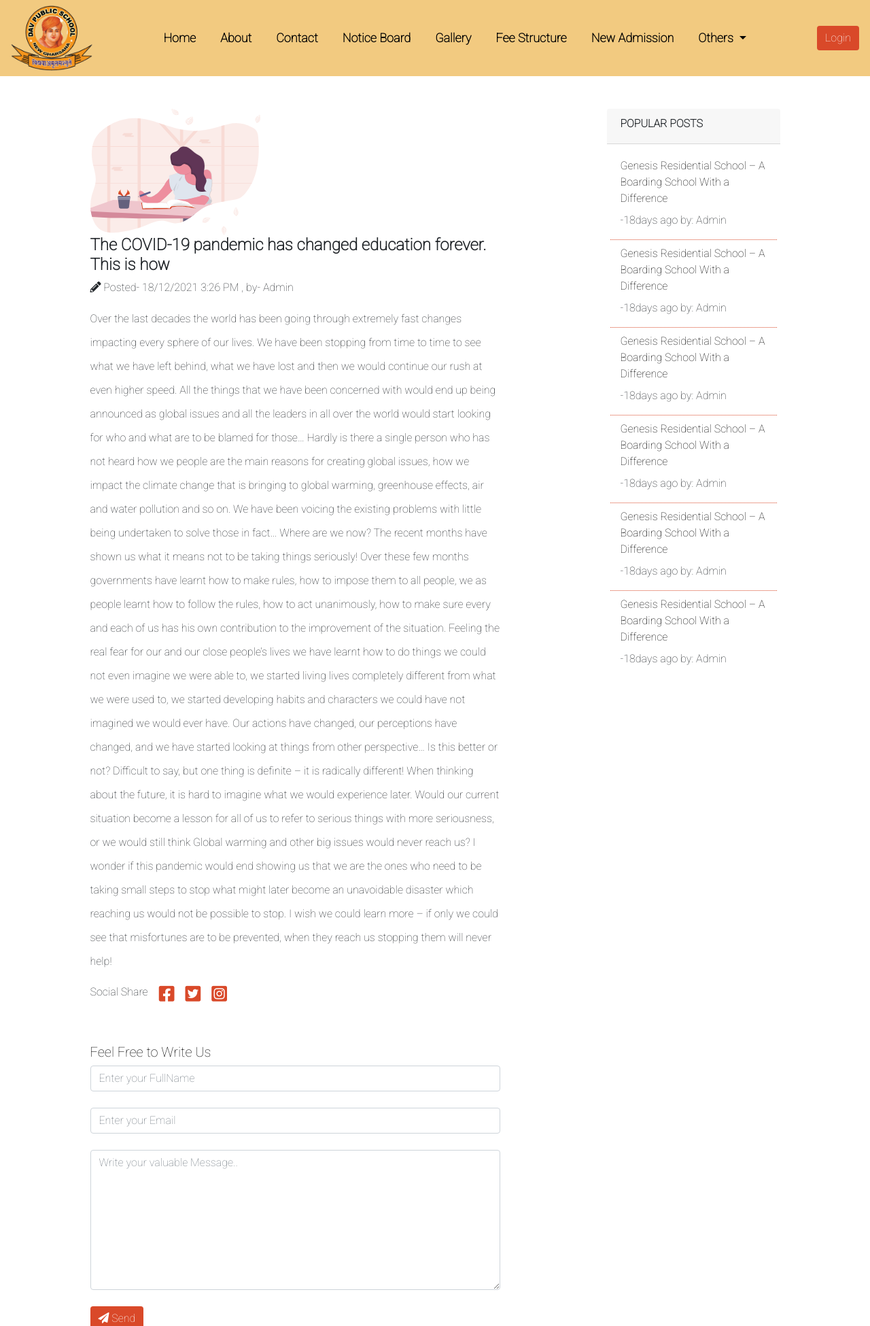
After one commit to Dip20/school-template, a PHP site: page /blog-post1.html in a window 1280 px wide. The commit adds this page. Shown: the top 1950 px of the page at 68% size. Run offline with PHP 8.4, Linux system fonts and the light colour scheme.

Commit message:
blog page updated. small goto top button bug fix

```diff
--- /dev/null
+++ b/blog-post1.html
@@ -0,0 +1,279 @@
+<!doctype html>
+<html lang="en">
+   <head>
+      <!-- Required meta tags -->
+      <meta charset="utf-8">
+      <meta name="viewport" content="width=device-width, initial-scale=1, shrink-to-fit=no">
+      <!-- Bootstrap CSS -->
+      <link rel="stylesheet" href="https://cdn.jsdelivr.net/npm/bootstrap@4.5.3/dist/css/bootstrap.min.css" integrity="sha384-TX8t27EcRE3e/ihU7zmQxVncDAy5uIKz4rEkgIXeMed4M0jlfIDPvg6uqKI2xXr2" crossorigin="anonymous">
+      <link rel="icon" href="img/school.ico">
+      <title>DAV Public School - Blogs</title>
+      <!-- custom css -->
+      <link rel="stylesheet" href="css/custom.css">
+      <link rel="stylesheet" href="css/main.css">
+      <link rel="stylesheet" href="css/vendor.css">
+      <!-- fontaswome -->
+      <link rel="stylesheet" href="https://cdnjs.cloudflare.com/ajax/libs/font-awesome/5.15.3/css/all.min.css" integrity="sha512-iBBXm8fW90+nuLcSKlbmrPcLa0OT92xO1BIsZ+ywDWZCvqsWgccV3gFoRBv0z+8dLJgyAHIhR35VZc2oM/gI1w==" crossorigin="anonymous" />
+      <!-- owl slider -->
+      <link rel="stylesheet" href="vendor/owlcarousel/owl.carousel.min.css">
+      <link rel="stylesheet" href="vendor/owlcarousel/owl.theme.default.min.css">
+   </head>
+   <body>
+      <!-- nav starts here -->
+      <nav class="navbar navbar-expand-lg  bg-custom" id="nav-bar">
+         <!-- <a class="brand text-decoration-none" href="index"> <i class="fas fa-graduation-cap rotate"></i>ABCD School</a> -->
+         <img src="img/logo.png" class="image-fluid" alt="" width="120px">
+         <button class="navbar-toggler" type="button" data-toggle="collapse" data-target="#navbarSupportedContent" aria-controls="navbarSupportedContent" aria-expanded="false" aria-label="Toggle navigation">
+         <i class="fa fa-bars orange"></i>
+         </button>
+         <div class="collapse navbar-collapse" id="navbarSupportedContent">
+            <ul class="navbar-nav mx-auto">
+               <li class="nav-item">
+                  <a class="nav-link" href="index">Home <span class="sr-only">(current)</span></a>
+               </li>
+               <li class="nav-item">
+                  <a class="nav-link" href="about">About</a>
+               </li>
+               <li class="nav-item">
+                  <a class="nav-link" href="contact">Contact</a>
+               </li>
+               <li class="nav-item nav-active">
+                  <a class="nav-link" href="notice">Notice Board</a>
+               </li>
+               <li class="nav-item">
+                  <a class="nav-link" href="gallery">Gallery</a>
+               </li>
+               <li class="nav-item">
+                  <a class="nav-link" href="fees-structure">Fee Structure</a>
+               </li>
+               <li class="nav-item">
+                  <a class="nav-link" href="new-admission">New Admission</a>
+               </li>
+               <li class="nav-item dropdown">
+                  <a class="nav-link dropdown-toggle " href="#" id="navbarDropdownMenuLink" role="button" data-toggle="dropdown" aria-haspopup="true" aria-expanded="false">
+                  Others
+                  </a>
+                  <div class="dropdown-menu" aria-labelledby="navbarDropdownMenuLink">
+                     <a class="dropdown-item" href="events">Events</a>
+                     <a class="dropdown-item" href="blog">Blog</a>
+                  </div>
+               </li>
+            </ul>
+            <div class="form-inline my-2 my-lg-0">
+               <a class="btn my-2 my-sm-0 btn-outline-light btn-md" href="login">Login</a>
+               <!-- <a class="btn  my-2 my-sm-0  ml-2 btn-outline-light btn-sm" href="register">Register</a> -->
+            </div>
+         </div>
+      </nav>
+      <!-- nav ends here -->
+      <section id="blog" >
+         <div class="container ">
+            <!-- <br> <br> -->
+            <!-- <h1 class="size-26 orange text-center"> <i class="fas fa-pencil-alt"></i> Blogs</h1> -->
+            <br><br>
+            <div class="row justify-content-center mb-2">
+               <div class="col-lg-8 col-md-6 col-sm-12 mb-3">
+                  <!--blog div-->
+                  <div class="row justify-content-center mb-2  flex-column">
+                     <!--blogs-->
+                     <div class="col-lg-2">
+                        <img src="img/undraw_studying_s3l7.svg" width="250px">
+                     </div>
+                     <div class="col-lg-10">
+                        <h4 class="size-24 font-weight-bolder">The COVID-19 pandemic has changed education forever. This is how</h4>
+                        <p class="size-14">
+                           <i class="fas fa-pencil-alt"></i>  Posted- 18/12/2021 3:26 PM , by- Admin
+                        </p>
+                        <p class="post line-height">Over the last decades the world has been going through extremely fast changes impacting every sphere of our lives. We have been stopping from time to time to see what we have left behind, what we have lost and then we would continue our rush at even higher speed. All the things that we have been concerned with would end up being announced as global issues and all the leaders in all over the world would start looking for who and what are to be blamed for those… Hardly is there a single person who has not heard how we people are the main reasons for creating global issues, how we impact the climate change that is bringing to global warming, greenhouse effects, air and water pollution and so on. We have been voicing the existing problems with little being undertaken to solve those in fact…
+                           Where are we now?
+                           The recent months have shown us what it means not to be taking things seriously! Over these few months governments have learnt how to make rules, how to impose them to all people, we as people learnt how to follow the rules, how to act unanimously, how to make sure every and each of us has his own contribution to the improvement of the situation.
+                           Feeling the real fear for our and our close people’s lives we have learnt how to do things we could not even imagine we were able to, we started living lives completely different from what we were used to, we started developing habits and characters we could have not imagined we would ever have. Our actions have changed, our perceptions have changed, and we have started looking at things from other perspective… Is this better or not? Difficult to say, but one thing is definite – it is radically different!
+                           When thinking about the future, it is hard to imagine what we would experience later. Would our current situation become a lesson for all of us to refer to serious things with more seriousness, or we would still think Global warming and other big issues would never reach us? I wonder if this pandemic would end showing us that we are the ones who need to be taking small steps to stop what might later become an unavoidable disaster which reaching us would not be possible to stop. I wish we could learn more – if only we could see that misfortunes are to be prevented, when they reach us stopping them will never help!
+                        </p>
+
+                        <nav class="nav mt-3">
+                          Social Share
+                           <h4 class="px-3 size-26">  <a class="icon-c" href="#"><i class="fab fa-facebook-square"></i></a></h4>
+                           <h4 class="pr-3 size-26">  <a class="icon-c" href="#"><i class="fab fa-twitter-square"></i></a></h4>
+                           <h4 class="pr-3 size-26">  <a class="icon-c" href="#"><i class="fab fa-instagram-square"></i></a></h4>
+                        </nav>
+
+                        <!-- comment section.. -->
+                        <h5 class="black mt-5">Feel Free to Write Us</h5>
+
+                        <form class="" action="" method="post">
+                           <div class="row justify-content-center">
+                              <div class="col-lg-12 col-md-8 col-sm-12 mb-2">
+                                 <input type="text" name="fristname" value="" class="form-control" placeholder="Enter your FullName" required maxlength="30">
+                              </div>
+                           </div>
+                           <div class="row justify-content-center mt-3">
+                              <div class="col-lg-12 col-md-8 col-sm-12 mb-2">
+                                 <input type="email" name="email" value="" class="form-control" placeholder="Enter your Email" required maxlength="30">
+                              </div>
+                           </div>
+                           <div class="row justify-content-center mt-3">
+                              <div class="col-lg-12 col-md-8 col-sm-12 mb-2">
+                                 <textarea type="text" name="message" class="form-control" rows="8" placeholder="Write your valuable Message.." required maxlength="300"></textarea>
+                              </div>
+                           </div>
+                           <div class="row justify-content-center mt-3">
+                              <div class="col-lg-12 col-md-8 col-sm-12 mb-2">
+                                 <button type="submit" name="send_form" class="btn btn-outline-light btn-md"><i class="fas fa-paper-plane"></i> Send</button>
+                              </div>
+                           </div>
+                        </form>
+                     </div>
+                  </div>
+               </div>
+               <div class="col-lg-3 col-md-6 col-sm-12">
+                  <!--sidebar div-->
+                  <div class="card border-0">
+                     <div class="card-header">
+                        <h6 class="font-weight-bolder">POPULAR POSTS</h6>
+                     </div>
+                     <div class="card-body">
+                        <!-- sidebar post -->
+                        <div class="row justify-content-center borde-dotted mb-2">
+                           <div class="col-lg-12 ">
+                              <a href="#" target="_blank">Genesis Residential School – A Boarding School With a Difference</a>
+                              <p class="size-14 mt-2"> -18days ago by: Admin </p>
+                           </div>
+                        </div>
+                        <!-- sidebar post -->
+                        <div class="row justify-content-center borde-dotted mb-2">
+                           <div class="col-lg-12 ">
+                              <a href="#" target="_blank">Genesis Residential School – A Boarding School With a Difference</a>
+                              <p class="size-14 mt-2"> -18days ago by: Admin </p>
+                           </div>
+                        </div>
+                        <!-- sidebar post -->
+                        <div class="row justify-content-center borde-dotted mb-2">
+                           <div class="col-lg-12 ">
+                              <a href="#" target="_blank">Genesis Residential School – A Boarding School With a Difference</a>
+                              <p class="size-14 mt-2"> -18days ago by: Admin </p>
+                           </div>
+                        </div>
+                        <!-- sidebar post -->
+                        <div class="row justify-content-center borde-dotted mb-2">
+                           <div class="col-lg-12 ">
+                              <a href="#" target="_blank">Genesis Residential School – A Boarding School With a Difference</a>
+                              <p class="size-14 mt-2"> -18days ago by: Admin </p>
+                           </div>
+                        </div>
+                        <!-- sidebar post -->
+                        <div class="row justify-content-center borde-dotted mb-2">
+                           <div class="col-lg-12 ">
+                              <a href="#" target="_blank">Genesis Residential School – A Boarding School With a Difference</a>
+                              <p class="size-14 mt-2"> -18days ago by: Admin </p>
+                           </div>
+                        </div>
+                        <!-- sidebar post -->
+                        <div class="row justify-content-center mb-2">
+                           <div class="col-lg-12 ">
+                              <a href="#" target="_blank">Genesis Residential School – A Boarding School With a Difference</a>
+                              <p class="size-14 mt-2"> -18days ago by: Admin </p>
+                           </div>
+                        </div>
+                     </div>
+                  </div>
+               </div>
+               <!--sidebar div ends here-->
+            </div>
+            <br><br>
+         </div>
+         <br><br>
+      </section>
+      <!-- footer starts here -->
+      <button class="goto-top" id="myBtn" onclick="topFunction()"> <i class="fas fa-arrow-up"></i></button>
+      <footer >
+         <div class="card bg-custom shadow card-danger text-white">
+         <div class="card-body py-5">
+            <div class="row mb-2 justify-content-center">
+               <div class="col-lg-5 mb-2 ">
+                  <img src="img/logo.png" class="image-fluid" alt="" width="120px">
+                  <!-- <a class="brand text-decoration-none" href="index"> <i class="fas fa-graduation-cap rotate"></i>ABCD School</a> -->
+                  <br>
+                  <br>
+                  <p class="black">
+                     <b>Address:</b>
+                     <br/>
+                     Hiyasesar Fante ke Pass ,Panihari Minral Water <br>
+                     Ke Pass Bikaner Road Nokha<br/>
+                     Dist. Bikaner
+                     <br/>(Rajshthan) 334803
+                  </p>
+               </div>
+               <div class="col-lg-2 ">
+                  <h3 class="size-22 black">Quick Links</h3>
+                  <nav class="nav flex-column ">
+                     <a class="nav-link orange" href="index"><i class="fas fa-angle-double-right"></i> Home</a>
+                     <a class="nav-link orange" href="about"><i class="fas fa-angle-double-right"></i> About</a>
+                     <a class="nav-link orange" href="contact"><i class="fas fa-angle-double-right"></i> Contact</a>
+                     <a class="nav-link orange" href="career"><i class="fas fa-angle-double-right"></i> Career</a>
+                     <a class="nav-link orange" href="notice"><i class="fas fa-angle-double-right"></i> Notice Board</a>
+                     <a class="nav-link orange" href="gallery"><i class="fas fa-angle-double-right"></i> Gallery</a>
+                     <a class="nav-link orange" href="events"><i class="fas fa-angle-double-right"></i> Events</a>
+                     <a class="nav-link orange" href="blog"><i class="fas fa-angle-double-right"></i> Blog</a>
+                  </nav>
+               </div>
+               <div class="col-lg-3">
+                  <h3 class="size-22 black">Support</h3>
+                  <nav class="nav flex-column">
+                     <a class="nav-link orange" href="tel:9876543210"><i class="fas fa-phone-alt"></i>  9876543210</a>
+                     <a class="nav-link orange" href="mailto:support@abcd.com"><i class="fas fa-envelope"></i> support@abcd.com</a>
+                  </nav>
+                  <br><br>
+                  <h3 class="size-22 black">Available On</h3>
+                  <nav class="nav flex-column">
+                     <a class="nav-link orange" href="#"><i class="fab fa-google-play"></i> Click here</a>
+                     <a class="nav-link orange" href="#"><i class="fab fa-app-store-ios"></i> Click here</a>
+                  </nav>
+               </div>
+               <!-- socialmedia -->
+               <div class="col-lg-2">
+                  <h3 class="size-22 black"> Social Media</h3>
+                  <nav class="nav mt-3">
+                     <h4 class="px-3">  <a class="icon-c" href="#"><i class="fab fa-facebook-square"></i></a></h4>
+                     <h4 class="pr-3">  <a class="icon-c" href="#"><i class="fab fa-twitter-square"></i></a></h4>
+                     <h4 class="pr-3">  <a class="icon-c" href="#"><i class="fab fa-instagram-square"></i></a></h4>
+                  </nav>
+                  <br>
+               </div>
+            </div>
+         </div>
+         <div class="card-footer text-center black">
+            &copy; Copyright DAV Public School  All Rights Reserved.
+         </div>
+      </footer>
+      <!-- footer starts here -->
+      <!-- Option 1: jQuery and Bootstrap Bundle (includes Popper) -->
+      <script src="https://code.jquery.com/jquery-3.5.1.slim.min.js" integrity="sha384-DfXdz2htPH0lsSSs5nCTpuj/zy4C+OGpamoFVy38MVBnE+IbbVYUew+OrCXaRkfj" crossorigin="anonymous"></script>
+      <script src="https://cdn.jsdelivr.net/npm/bootstrap@4.5.3/dist/js/bootstrap.bundle.min.js" integrity="sha384-ho+j7jyWK8fNQe+A12Hb8AhRq26LrZ/JpcUGGOn+Y7RsweNrtN/tE3MoK7ZeZDyx" crossorigin="anonymous"></script>
+      <!-- owl js file -->
+      <script src="vendor/owlcarousel/owl.carousel.min.js"></script>
+      <script src="js/slider.js"></script>
+      <!-- goto top button -->
+      <script>
+         //Get the button
+         var mybutton = document.getElementById("myBtn");
+
+         // When the user scrolls down 20px from the top of the document, show the button
+         window.onscroll = function() {scrollFunction()};
+
+         function scrollFunction() {
+           if (document.body.scrollTop > 20 || document.documentElement.scrollTop > 20) {
+             mybutton.style.display = "block";
+           } else {
+             mybutton.style.display = "none";
+           }
+         }
+
+         // When the user clicks on the button, scroll to the top of the document
+         function topFunction() {
+           document.body.scrollTop = 0;
+           document.documentElement.scrollTop = 0;
+         }
+      </script>
+   </body>
+</html>
--- a/css/main.css
+++ b/css/main.css
@@ -144,17 +144,17 @@ footer a:hover {
 
 /* image gallery css */
 
-#gallery .container {
+.gallery .container {
 	padding: 3% 0;
 }
 
-#gallery .card img {
+.gallery .card img {
 	width: 100%;
 	transition: 0.3s;
 	border-radius: 8px;
 }
 
-#gallery .card:hover img {
+.gallery .card:hover img {
 	transform: scale(0.9);
 	transition: 1.2s;
 	transition-delay: 0.2s;
@@ -218,3 +218,11 @@ footer a:hover {
     padding: 10px;
     border-radius: 4px;
 	}
+
+/* blog page  */
+.borde-dotted{
+	border-bottom: 1px dotted #D94929!important;
+}
+.line-height{
+	line-height: 35px!important;
+}
--- a/gallery.html
+++ b/gallery.html
@@ -68,7 +68,7 @@
      </nav>
      <!-- nav ends here -->
       <!-- gallery section starts here -->
-      <section id="gallery" >
+      <section id="gallery" class="gallery">
          <div class="container ">
             <br>
             <h1 class="size-26 orange text-center"> <i class="fas fa-icons"></i> Some Special Moments</h1>
```
Also changed, not shown: blog.html (+143 -8 lines), img/undraw_studying_s3l7.svg (added).
